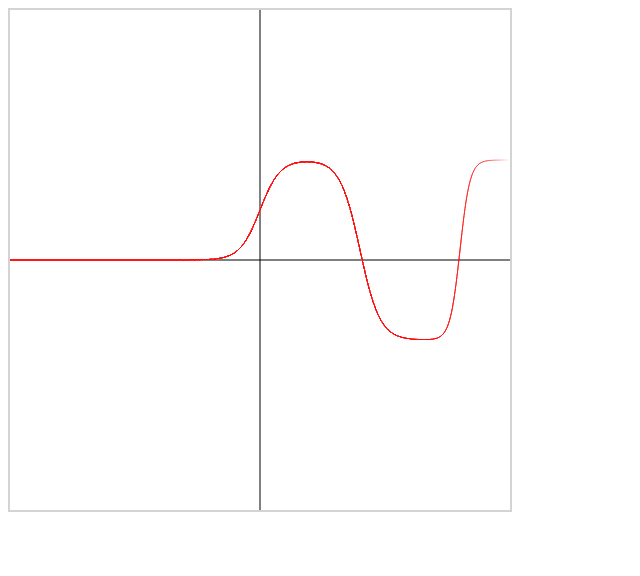
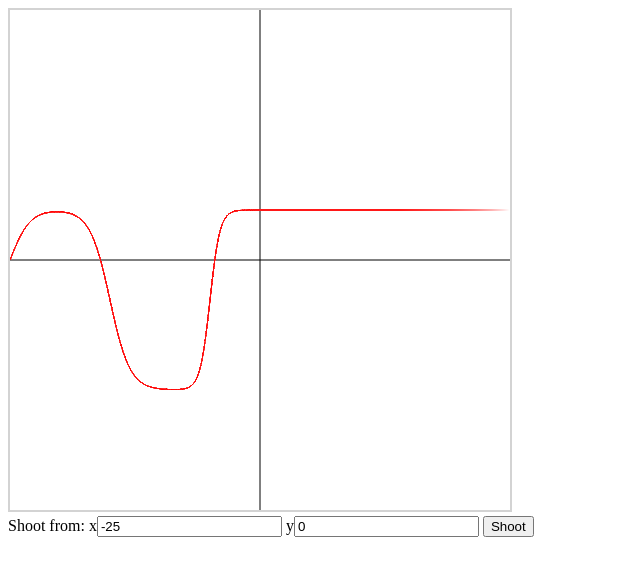
Before and after one commit to jrocketfingers/graphwar-js, a plain HTML site: page index.html in a window 1280 px wide. Shown: the whole page, without its empty margins (0-640 px from the left). Drawn offline with Linux system fonts and the light colour scheme.

Commit message:
Shooting from origin experiment successful.

```diff
--- a/app.js
+++ b/app.js
@@ -1,3 +1,12 @@
+function setupCanvas() {
+    var canvas = document.getElementById('graph');
+    var ctx = canvas.getContext('2d');
+
+    ctx.translate(250, 250);
+    ctx.scale(10, -10);
+}
+setupCanvas();
+
 function draw() {
     var canvas = document.getElementById('graph');
     var ctx = canvas.getContext('2d');
@@ -8,17 +17,17 @@ function draw() {
         return (1/(1+Math.exp(-x)))*10 + 18*(-1/(1+Math.exp(-(x-10)))) + 18*(1/(1+Math.exp(-(x-20)*2)));
     }
 
-    ctx.translate(250, 250);
-    ctx.scale(10, -10);
+    ctx.clearRect(-250, -250, 500, 500);
 
     // draw the axes
     ctx.beginPath();
     ctx.lineWidth = 0.1;
+    ctx.strokeStyle = "rgb(0,0,0)";
 
-    ctx.moveTo(-250, 0);
-    ctx.lineTo(250, 0);
-    ctx.moveTo(0, -250);
-    ctx.lineTo(0, 250);
+    ctx.moveTo(-25, 0);
+    ctx.lineTo(25, 0);
+    ctx.moveTo(0, -25);
+    ctx.lineTo(0, 25);
 
     ctx.stroke();
     ctx.closePath();
@@ -28,23 +37,30 @@ function draw() {
     ctx.lineWidth = 0.005;
     ctx.strokeStyle = "rgb(255,0,0)";
 
-    ctx.moveTo(-250, 0);
+    // get the offsets from the form
+    var xorigin = parseInt(document.forms.change_origin.origin_x.value);
+    var yorigin = parseInt(document.forms.change_origin.origin_y.value);
+    var yoffset = yorigin - f(0);
 
-    render(ctx, -25, -25, 25, step, f);
+    // move to the specified beggining
+    ctx.moveTo(xorigin, yorigin);
+
+    render(ctx, 0, 0, 50, step, f, xorigin, yoffset);
 
     console.log("Drawing.");
 }
 
-function render(ctx, i, lower, upper, step, f) {
+function render(ctx, i, lower, upper, step, f, xorigin, yoffset) {
     console.log("Render call.");
     if(i < lower)
         console.error("Current iterator at a value lower than the lower limit! You messed up something in the draw call!");
     else if(i > upper) {
         ctx.closePath();
     } else {
-        ctx.lineTo(i, f(i));
+        ctx.lineTo(xorigin + i, f(i) + yoffset);
+        console.log(i, f(i) + yoffset);
         ctx.stroke();
-        setTimeout(function() { render(ctx, i + step, lower, upper, step, f); }, 5);
+        setTimeout(function() { render(ctx, i + step, lower, upper, step, f, xorigin, yoffset); }, 5);
     }
 }
 
--- a/index.html
+++ b/index.html
@@ -6,6 +6,12 @@
 </head>
 <body>
     <canvas id="graph" width="500" height="500" style="border: 2px solid lightgray"></canvas>
+    <form name="change_origin">
+        <label>Shoot from:</label>
+        <label>x</label><input name="origin_x" type="number" value="-25">
+        <label>y</label><input name="origin_y" type="number" value="0">
+        <input type="button" value="Shoot" onclick="draw()">
+    </form>
 
     <script src="app.js"></script>
 </body>
```
